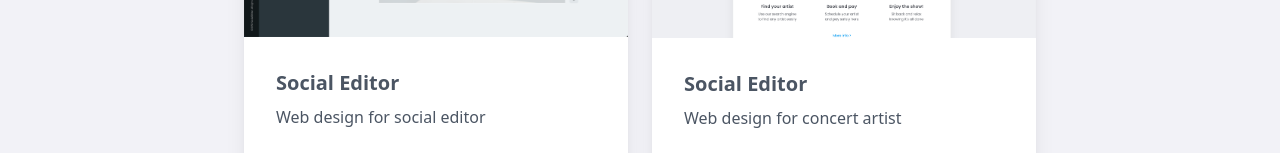
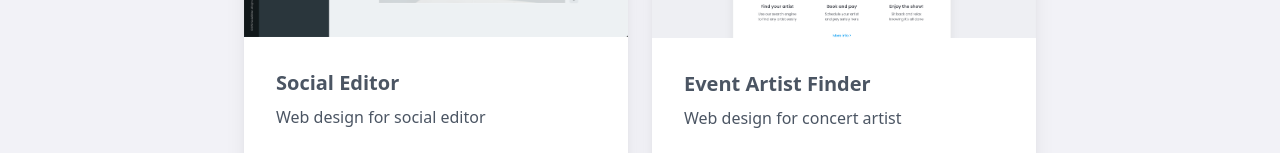
Before and after one commit to lupengwa/personal-web, a React (Vite) app: page / in a window 1280 px wide. Shown: the part 448-601 px from the top of the page. Built offline with nearby package versions, Linux system fonts and the light colour scheme.

Commit message:
Added animation for elements

```diff
--- a/src/App.tsx
+++ b/src/App.tsx
@@ -58,7 +58,7 @@ function App() {
                                     alt="Evento"/>
                             </figure>
                             <div className="card-body">
-                                <h2 className="card-title">Social Editor</h2>
+                                <h2 className="card-title">Event Artist Finder</h2>
                                 <p>Web design for concert artist</p>
                                 <div className="card-actions justify-end">
                                     <a className="mt-3 text-indigo-500 inline-flex items-center" href="#" target="_blank">Learn More
```
